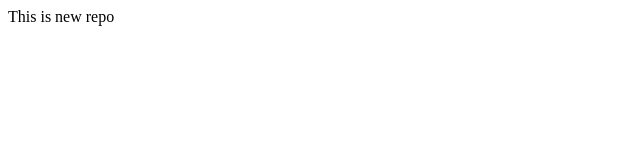
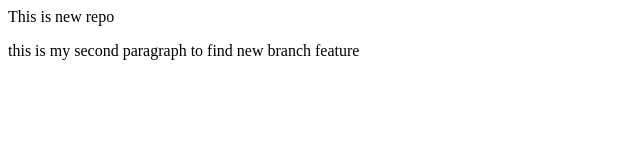
Before and after one commit to ayushlakde-00/localrepo, a plain HTML site: page index.html in a window 1280 px wide. Shown: the whole page, without its empty margins (0-640 px from the left). Drawn offline with Linux system fonts and the light colour scheme.

Commit message:
added new branch feature

```diff
--- a/index.html
+++ b/index.html
@@ -1 +1,2 @@
 <p>This is new repo</p>
+<p>this is my second paragraph to find new branch feature </p>
```
